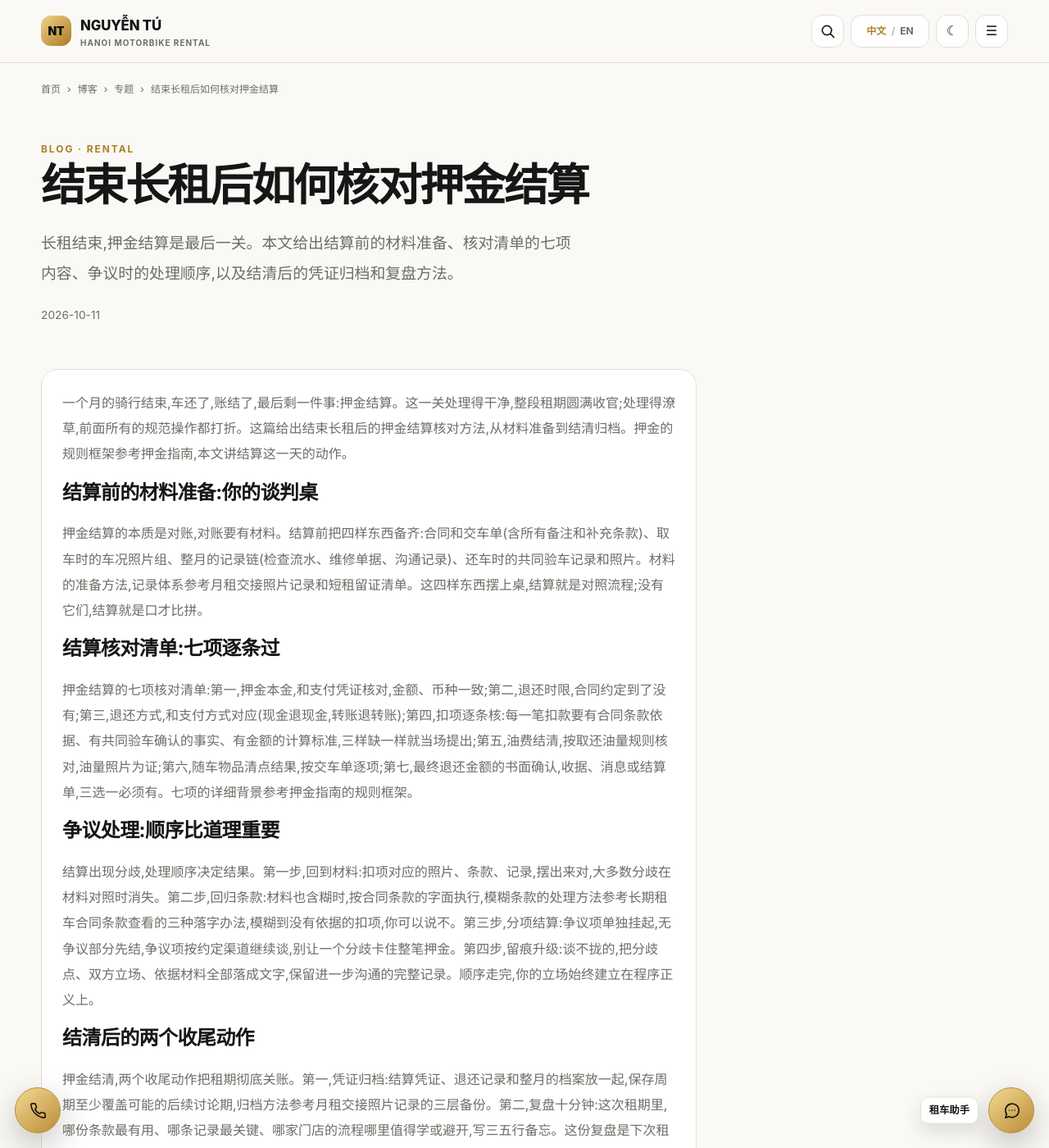
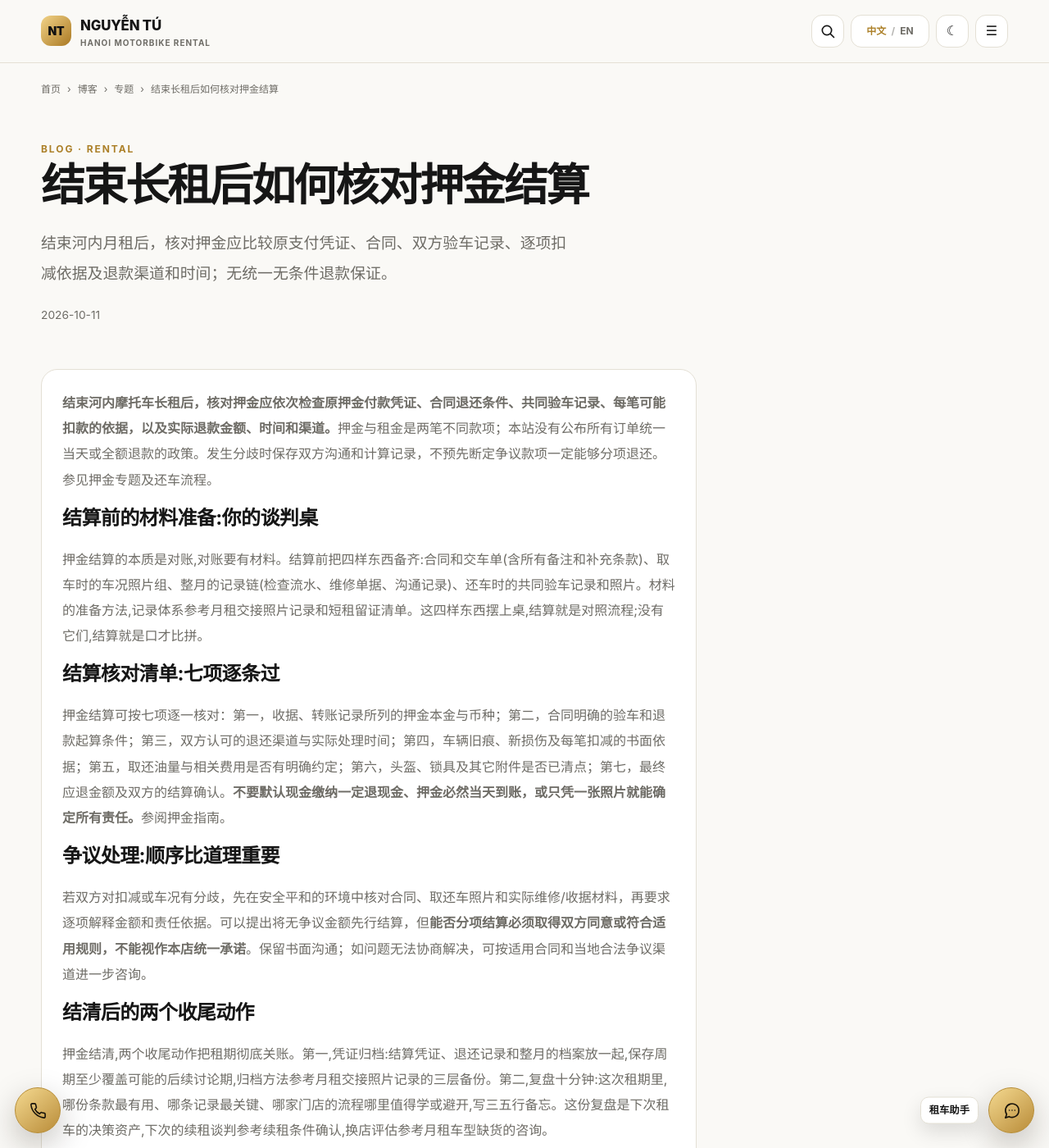
Before and after one commit to thuexemayhanoi/china, a Jekyll site: the page built from _posts/2026-10-11-hanoi-rental-longterm-25.md, in a window 1280 px wide and 1400 px high. Shown: the whole window at 82% size. Built offline with Jekyll 4.4.1, drawn with Linux system fonts in a browser that asks for light colours.

Commit message:
seo(china): answer-first audited pricing/deposit article 2026-10-11-hanoi-rental-longterm-25.md

```diff
--- a/_posts/2026-10-11-hanoi-rental-longterm-25.md
+++ b/_posts/2026-10-11-hanoi-rental-longterm-25.md
@@ -5,14 +5,15 @@ topic: "rental"
 subtopic: "monthly"
 permalink: "/blog/hanoi-rental-longterm-25/"
 title: "结束长租后如何核对押金结算"
-description: "长租结束,押金结算是最后一关。本文给出结算前的材料准备、核对清单的七项内容、争议时的处理顺序,以及结清后的凭证归档和复盘方法。"
+description: "结束河内月租后，核对押金应比较原支付凭证、合同、双方验车记录、逐项扣减依据及退款渠道和时间；无统一无条件退款保证。"
+last_modified_at: "2026-10-12"
 primary_keyword: "河内摩托车月租"
 date: "2026-10-11 17:44:42 +0700"
 seo_silo: "rental/monthly"
 breadcrumbs: [{"label": "博客", "href": "/blog/"}, {"label": "专题", "href": "/topics/rental/monthly/"}, {"label": "结束长租后如何核对押金结算"}]
 publication_method: "automated_qa"
 ---
-一个月的骑行结束,车还了,账结了,最后剩一件事:押金结算。这一关处理得干净,整段租期圆满收官;处理得潦草,前面所有的规范操作都打折。这篇给出结束长租后的押金结算核对方法,从材料准备到结清归档。押金的规则框架参考[押金指南](/topics/pricing/deposits/),本文讲结算这一天的动作。
+**结束河内摩托车长租后，核对押金应依次检查原押金付款凭证、合同退还条件、共同验车记录、每笔可能扣款的依据，以及实际退款金额、时间和渠道。**押金与租金是两笔不同款项；本站没有公布所有订单统一当天或全额退款的政策。发生分歧时保存双方沟通和计算记录，不预先断定争议款项一定能够分项退还。参见[押金专题](/topics/pricing/deposits/)及[还车流程](/topics/guides/returns/)。
 
 ## 结算前的材料准备:你的谈判桌
 
@@ -20,11 +21,11 @@ publication_method: "automated_qa"
 
 ## 结算核对清单:七项逐条过
 
-押金结算的七项核对清单:第一,押金本金,和支付凭证核对,金额、币种一致;第二,退还时限,合同约定到了没有;第三,退还方式,和支付方式对应(现金退现金,转账退转账);第四,扣项逐条核:每一笔扣款要有合同条款依据、有共同验车确认的事实、有金额的计算标准,三样缺一样就当场提出;第五,油费结清,按取还油量规则核对,油量照片为证;第六,随车物品清点结果,按交车单逐项;第七,最终退还金额的书面确认,收据、消息或结算单,三选一必须有。七项的详细背景参考[押金指南](/topics/pricing/deposits/)的规则框架。
+押金结算可按七项逐一核对：第一，收据、转账记录所列的押金本金与币种；第二，合同明确的验车和退款起算条件；第三，双方认可的退还渠道与实际处理时间；第四，车辆旧痕、新损伤及每笔扣减的书面依据；第五，取还油量与相关费用是否有明确约定；第六，头盔、锁具及其它附件是否已清点；第七，最终应退金额及双方的结算确认。**不要默认现金缴纳一定退现金、押金必然当天到账，或只凭一张照片就能确定所有责任。**参阅[押金指南](/topics/pricing/deposits/)。
 
 ## 争议处理:顺序比道理重要
 
-结算出现分歧,处理顺序决定结果。第一步,回到材料:扣项对应的照片、条款、记录,摆出来对,大多数分歧在材料对照时消失。第二步,回归条款:材料也含糊时,按合同条款的字面执行,模糊条款的处理方法参考[长期租车合同条款查看](/blog/hanoi-rental-longterm-17/)的三种落字办法,模糊到没有依据的扣项,你可以说不。第三步,分项结算:争议项单独挂起,无争议部分先结,争议项按约定渠道继续谈,别让一个分歧卡住整笔押金。第四步,留痕升级:谈不拢的,把分歧点、双方立场、依据材料全部落成文字,保留进一步沟通的完整记录。顺序走完,你的立场始终建立在程序正义上。
+若双方对扣减或车况有分歧，先在安全平和的环境中核对合同、取还车照片和实际维修/收据材料，再要求逐项解释金额和责任依据。可以提出将无争议金额先行结算，但**能否分项结算必须取得双方同意或符合适用规则，不能视作本店统一承诺**。保留书面沟通；如问题无法协商解决，可按适用合同和当地合法争议渠道进一步咨询。
 
 ## 结清后的两个收尾动作
 
```
